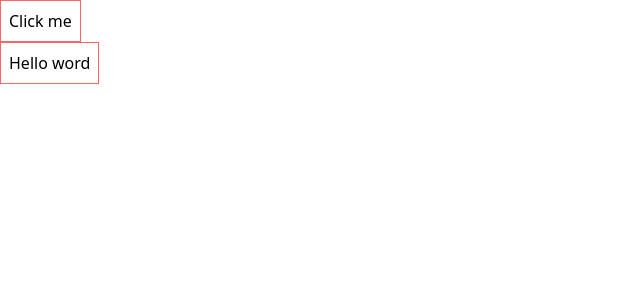
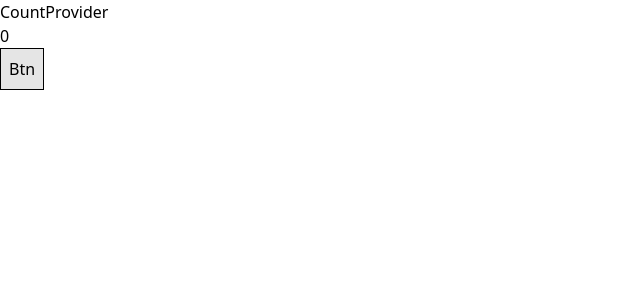
Before and after one commit to Ledtius/hooksPractice, a React (Vite) app: page / in a window 1280 px wide. Shown: the top 300 px of the page, without its empty margins (0-640 px from the left). Built offline with nearby package versions, Linux system fonts and the light colour scheme.

Commit message:
children, context-api - exe 2

```diff
--- a/src/App.jsx
+++ b/src/App.jsx
@@ -1,15 +1,15 @@
+import { useState } from "react";
 import Box from "./components/Box.jsx";
+import CountProvider from "./components/CountProvider.jsx";
+import Count from "./components/Count.jsx";
 
 function App() {
+  const [prove, setProve] = useState("Proved");
   return (
     <>
-      <Box>
-        <button className="cursor-pointer">Click me</button>
-      </Box>
-
-      <Box>
-        <p>Hello word</p>
-      </Box>
+      <CountProvider>
+        <Count />
+      </CountProvider>
     </>
   );
 }
--- a/src/components/Box.jsx
+++ b/src/components/Box.jsx
@@ -1,7 +1,8 @@
-const Box = ({ children }) => {
+const Box = ({ children, prove }) => {
   return (
     <>
       <div className="border-1 border-red-400 w-fit p-2">{children}</div>
+      {prove}
     </>
   );
 };
--- /dev/null
+++ b/src/components/Count.jsx
@@ -0,0 +1,16 @@
+import { useContext } from "react";
+import { CountContext } from "./CountContext.js";
+
+const Count = () => {
+  const { count, setCount, increment } = useContext(CountContext);
+
+  return (
+    <>
+      <h1>{count}</h1>
+      <button className="border-1 p-2 bg-neutral-200 cursor-pointer" onClick={increment}>
+        Btn
+      </button>
+    </>
+  );
+};
+export default Count;
--- /dev/null
+++ b/src/components/CountContext.js
@@ -0,0 +1,3 @@
+import { createContext } from "react";
+
+export const CountContext = createContext();
--- /dev/null
+++ b/src/components/CountProvider.jsx
@@ -0,0 +1,22 @@
+import { useState } from "react";
+import { CountContext } from "./CountContext.js";
+
+const CountProvider = ({ children }) => {
+  const [count, setCount] = useState(0);
+
+  function increment() {
+    setCount(count + 1);
+  }
+  return (
+    <>
+      <div>
+        <CountContext.Provider value={{ count, setCount, increment }}>
+          <h1>CountProvider</h1>
+          {children}
+        </CountContext.Provider>
+      </div>
+    </>
+  );
+};
+
+export default CountProvider;
```
